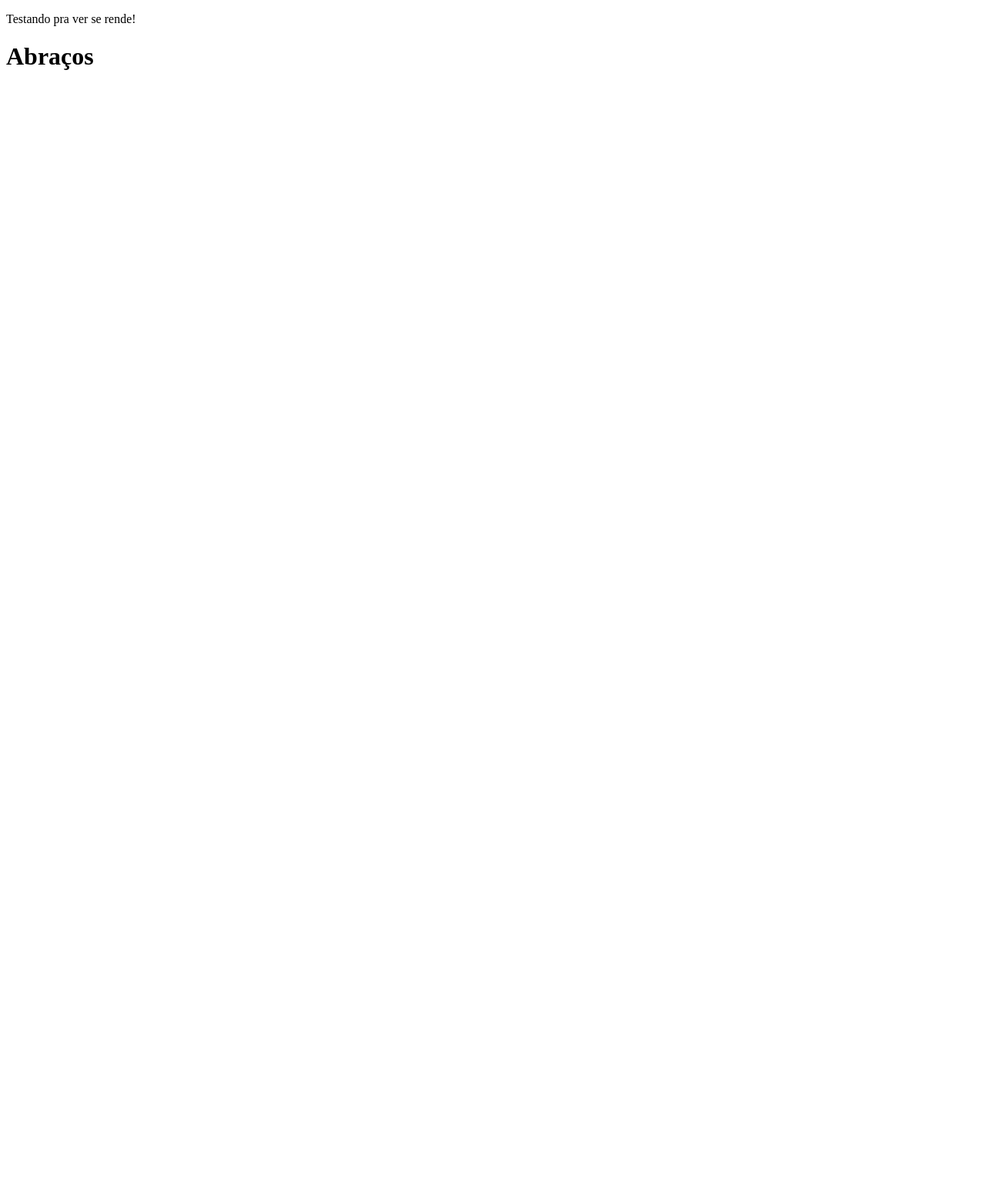
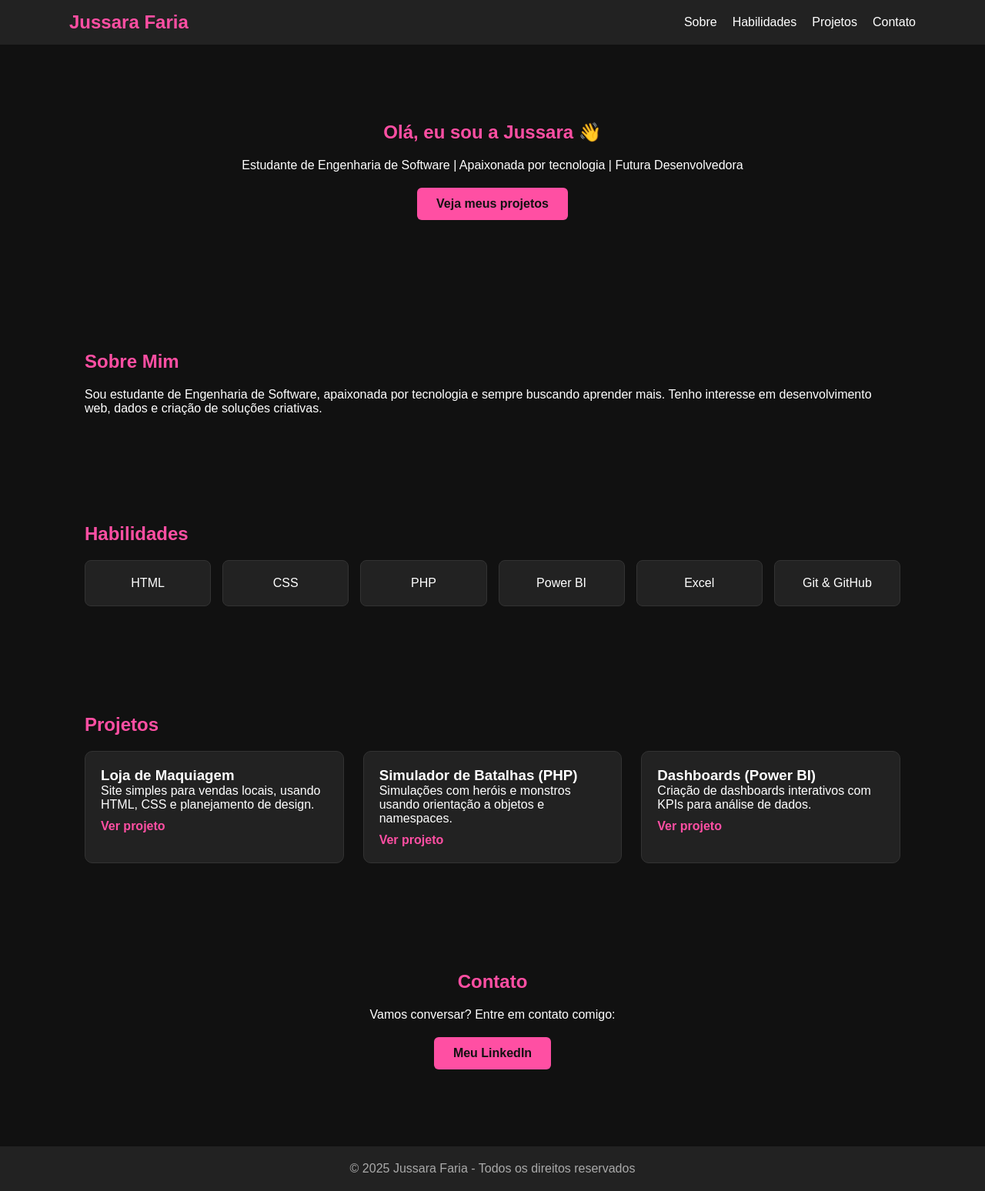
Before and after one commit to jussara6/ferias-html, a plain HTML site: page index.html in a window 1280 px wide. Shown: the whole page at 77% size. Before the commit the page ends 800 px from the top, so only its background shows below. Drawn offline with Linux system fonts and the light colour scheme.

Commit message:
portfólio init (1)

```diff
--- a/index.html
+++ b/index.html
@@ -1,15 +1,92 @@
 <!DOCTYPE html>
-<html lang="pt-br">
+<html lang="pt-BR">
 <head>
     <meta charset="UTF-8">
     <meta name="viewport" content="width=device-width, initial-scale=1.0">
-    <title>Aprendizado</title>
+    <title>Portfólio - Jussara Faria</title>
+    <link rel="stylesheet" href="style.css">
 </head>
 <body>
 
-    <p>Testando pra ver se rende!</p>
+    <!-- NAVBAR -->
+    <header>
+        <nav>
+            <h1 class="logo">Jussara Faria</h1>
+            <ul>
+                <li><a href="#sobre">Sobre</a></li>
+                <li><a href="#habilidades">Habilidades</a></li>
+                <li><a href="#projetos">Projetos</a></li>
+                <li><a href="#contato">Contato</a></li>
+            </ul>
+        </nav>
+    </header>
 
-    <h1> Abraços </h1>
+    <!-- HERO -->
+    <section class="hero">
+        <h2>Olá, eu sou a Jussara 👋</h2>
+        <p>Estudante de Engenharia de Software | Apaixonada por tecnologia | Futura Desenvolvedora</p>
+        <a href="#projetos" class="btn">Veja meus projetos</a>
+    </section>
+
+    <!-- SOBRE MIM -->
+    <section id="sobre" class="sobre">
+        <h2>Sobre Mim</h2>
+        <p>
+            Sou estudante de Engenharia de Software, apaixonada por tecnologia e sempre buscando aprender mais.
+            Tenho interesse em desenvolvimento web, dados e criação de soluções criativas.
+        </p>
+    </section>
+
+    <!-- HABILIDADES -->
+    <section id="habilidades" class="habilidades">
+        <h2>Habilidades</h2>
+        <div class="grid">
+            <div class="card">HTML</div>
+            <div class="card">CSS</div>
+            <div class="card">PHP</div>
+            <div class="card">Power BI</div>
+            <div class="card">Excel</div>
+            <div class="card">Git & GitHub</div>
+        </div>
+    </section>
+
+    <!-- PROJETOS -->
+    <section id="projetos" class="projetos">
+        <h2>Projetos</h2>
+
+        <div class="cards-projetos">
+            <div class="projeto">
+                <h3>Loja de Maquiagem</h3>
+                <p>Site simples para vendas locais, usando HTML, CSS e planejamento de design.</p>
+                <a href="#" class="btn-projeto">Ver projeto</a>
+            </div>
+
+            <div class="projeto">
+                <h3>Simulador de Batalhas (PHP)</h3>
+                <p>Simulações com heróis e monstros usando orientação a objetos e namespaces.</p>
+                <a href="#" class="btn-projeto">Ver projeto</a>
+            </div>
+
+            <div class="projeto">
+                <h3>Dashboards (Power BI)</h3>
+                <p>Criação de dashboards interativos com KPIs para análise de dados.</p>
+                <a href="#" class="btn-projeto">Ver projeto</a>
+            </div>
+        </div>
+    </section>
+
+    <!-- CONTATO -->
+    <section id="contato" class="contato">
+        <h2>Contato</h2>
+        <p>Vamos conversar? Entre em contato comigo:</p>
+        <a href="https://www.linkedin.com/in/jussara-faria-de-oliveira-19b02b280/" target="_blank" class="btn">
+            Meu LinkedIn
+        </a>
+    </section>
+
+    <footer>
+        <p>© 2025 Jussara Faria - Todos os direitos reservados</p>
+    </footer>
 
 </body>
 </html>
--- a/style.css
+++ b/style.css
@@ -0,0 +1,140 @@
+* {
+    margin: 0;
+    padding: 0;
+    box-sizing: border-box;
+    font-family: "Arial", sans-serif;
+}
+
+body {
+    background-color: #111;
+    color: #fff;
+}
+
+/* NAVBAR */
+header {
+    background: #222;
+    padding: 15px;
+    position: sticky;
+    top: 0;
+    z-index: 100;
+}
+
+nav {
+    display: flex;
+    justify-content: space-between;
+    align-items: center;
+    max-width: 1100px;
+    margin: auto;
+}
+
+.logo {
+    color: #ff4fa3;
+    font-size: 24px;
+    font-weight: bold;
+}
+
+nav ul {
+    list-style: none;
+    display: flex;
+    gap: 20px;
+}
+
+nav ul li a {
+    color: #fff;
+    text-decoration: none;
+    transition: 0.3s;
+}
+
+nav ul li a:hover {
+    color: #ff4fa3;
+}
+
+/* HERO */
+.hero {
+    text-align: center;
+    padding: 100px 20px;
+    background-color: #111;
+}
+
+.btn {
+    display: inline-block;
+    margin-top: 20px;
+    padding: 12px 25px;
+    background-color: #ff4fa3;
+    color: #111;
+    font-weight: bold;
+    border-radius: 6px;
+    text-decoration: none;
+    transition: 0.3s;
+}
+
+.btn:hover {
+    background-color: #ff2f8b;
+}
+
+/* SEÇÕES */
+section {
+    padding: 70px 20px;
+    max-width: 1100px;
+    margin: auto;
+}
+
+h2 {
+    margin-bottom: 20px;
+    color: #ff4fa3;
+}
+
+/* HABILIDADES */
+.habilidades .grid {
+    display: grid;
+    grid-template-columns: repeat(auto-fit, minmax(150px, 1fr));
+    gap: 15px;
+}
+
+.card {
+    background: #222;
+    padding: 20px;
+    text-align: center;
+    border-radius: 8px;
+    border: 1px solid #333;
+}
+
+/* PROJETOS */
+.cards-projetos {
+    display: grid;
+    gap: 25px;
+    grid-template-columns: repeat(auto-fit, minmax(250px, 1fr));
+}
+
+.projeto {
+    background: #222;
+    padding: 20px;
+    border-radius: 10px;
+    border: 1px solid #333;
+}
+
+.btn-projeto {
+    display: inline-block;
+    margin-top: 10px;
+    text-decoration: none;
+    color: #ff4fa3;
+    font-weight: bold;
+}
+
+.btn-projeto:hover {
+    text-decoration: underline;
+}
+
+/* CONTATO */
+.contato {
+    text-align: center;
+}
+
+/* FOOTER */
+footer {
+    padding: 20px;
+    text-align: center;
+    background: #222;
+    color: #aaa;
+    margin-top: 30px;
+}
```
